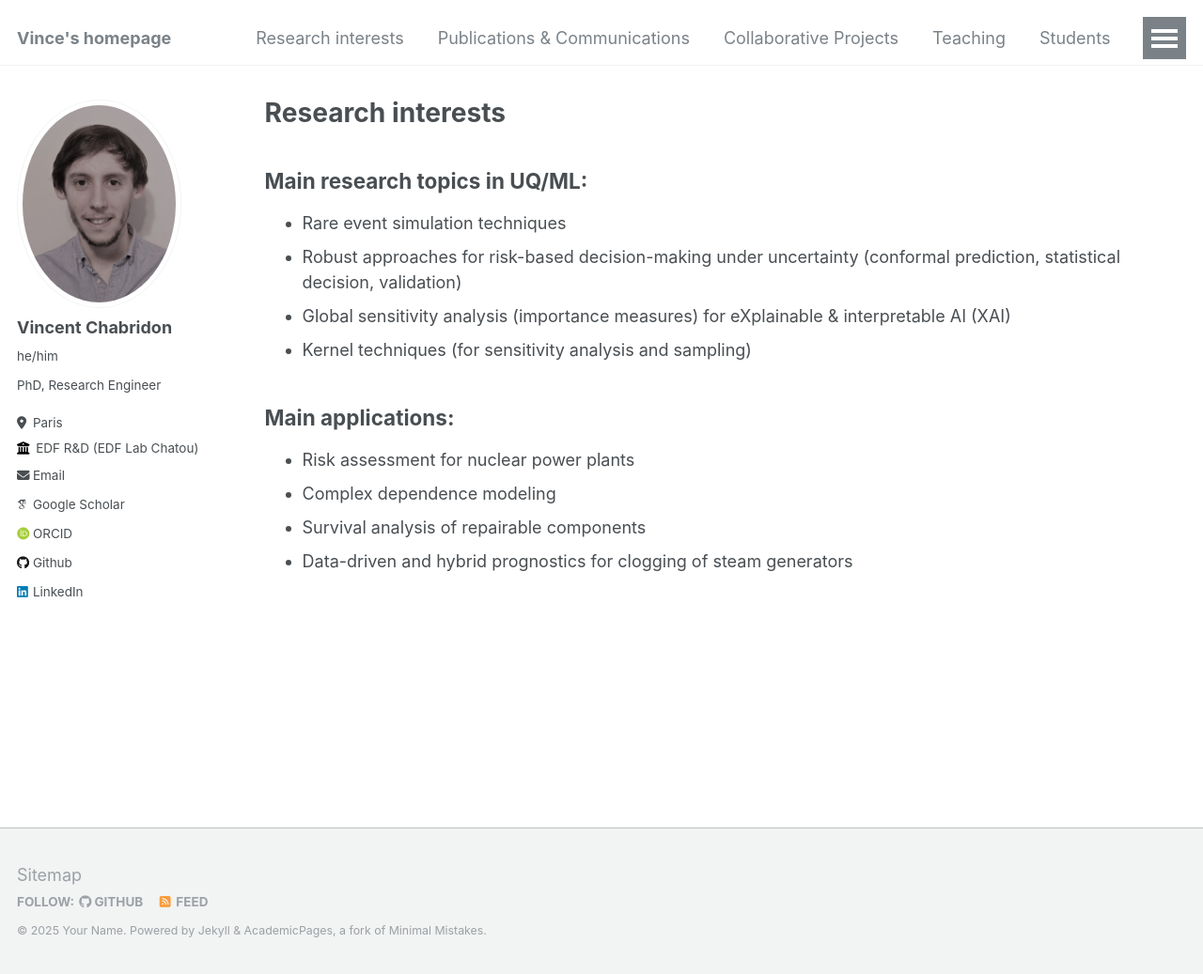
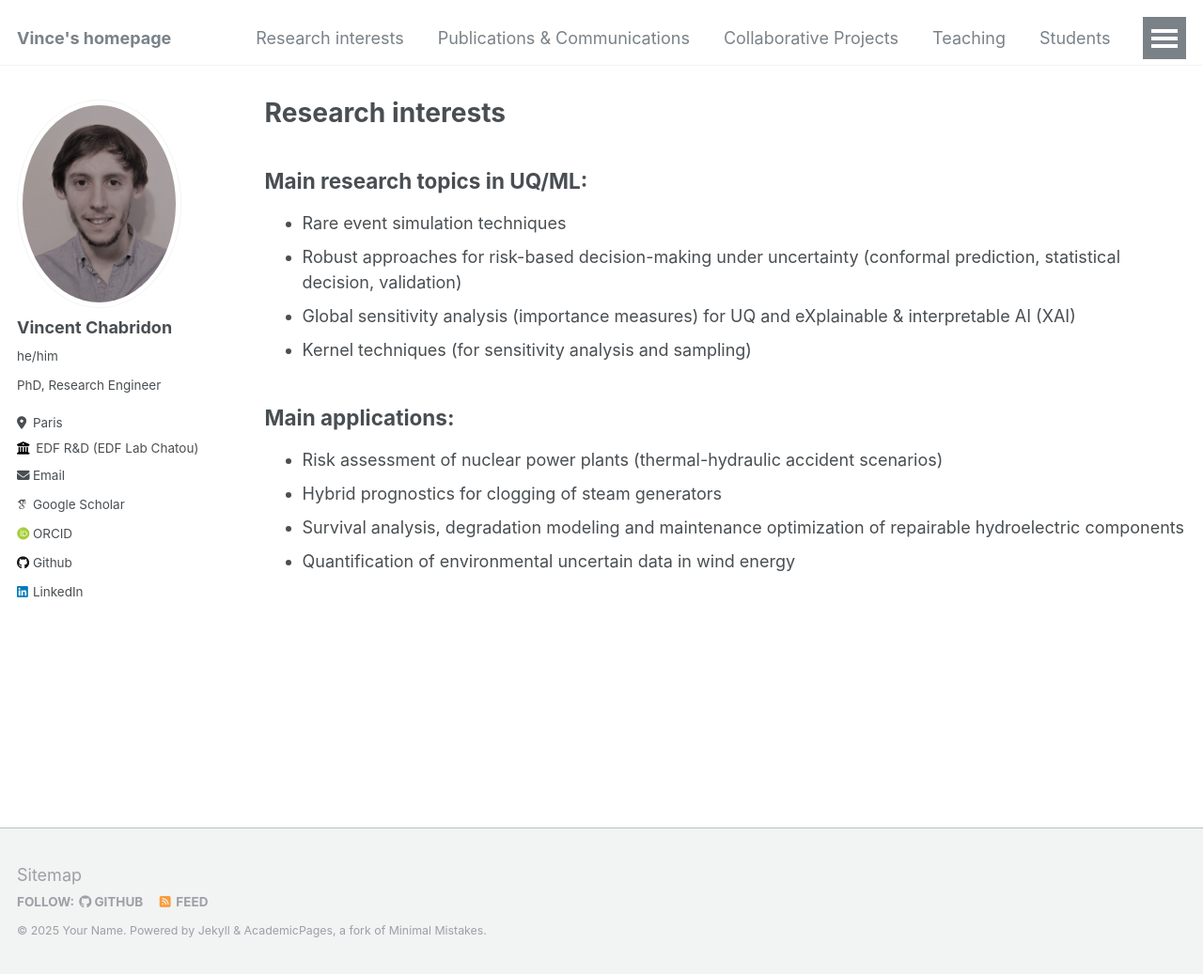
Before and after one commit to vchabri/vchabri.github.io, a Jekyll site: the page built from _pages/research.md, in a window 1280 px wide and 1037 px high. Shown: the whole window at 94% size. Built offline with Jekyll 4.4.1, drawn with Linux system fonts in a browser that asks for light colours; some web fonts are replaced.

Commit message:
Update research.md

```diff
--- a/_pages/research.md
+++ b/_pages/research.md
@@ -9,12 +9,12 @@ author_profile: true
 
 * Rare event simulation techniques
 * Robust approaches for risk-based decision-making under uncertainty (conformal prediction, statistical decision, validation)
-* Global sensitivity analysis (importance measures) for eXplainable & interpretable AI (XAI)
+* Global sensitivity analysis (importance measures) for UQ and eXplainable & interpretable AI (XAI)
 * Kernel techniques (for sensitivity analysis and sampling)
 
 ## Main applications:
 
-* Risk assessment for nuclear power plants
-* Complex dependence modeling
-* Survival analysis of repairable components
-* Data-driven and hybrid prognostics for clogging of steam generators
+* Risk assessment of nuclear power plants (thermal-hydraulic accident scenarios)
+* Hybrid prognostics for clogging of steam generators
+* Survival analysis, degradation modeling and maintenance optimization of repairable hydroelectric components
+* Quantification of environmental uncertain data in wind energy
```
